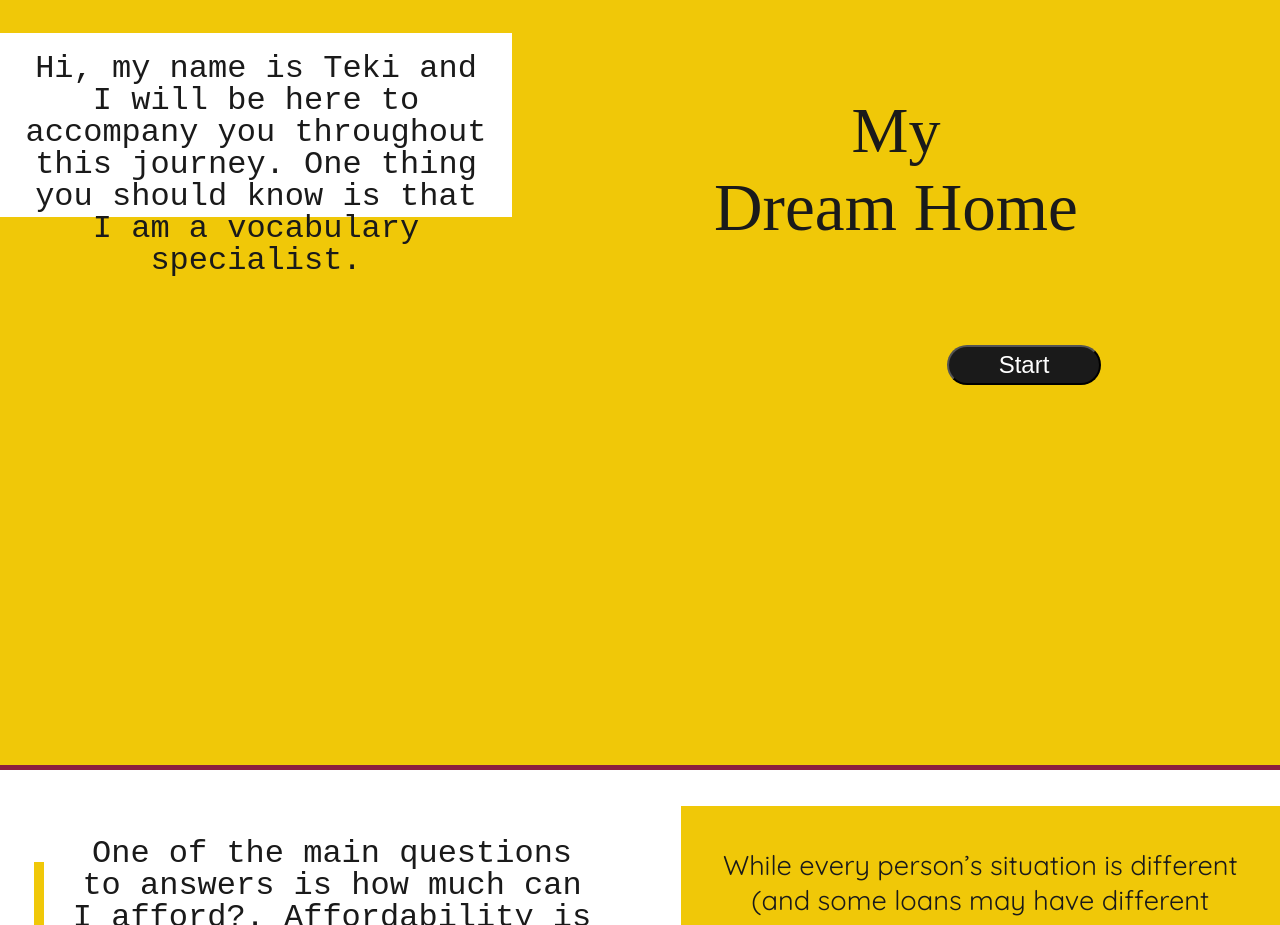
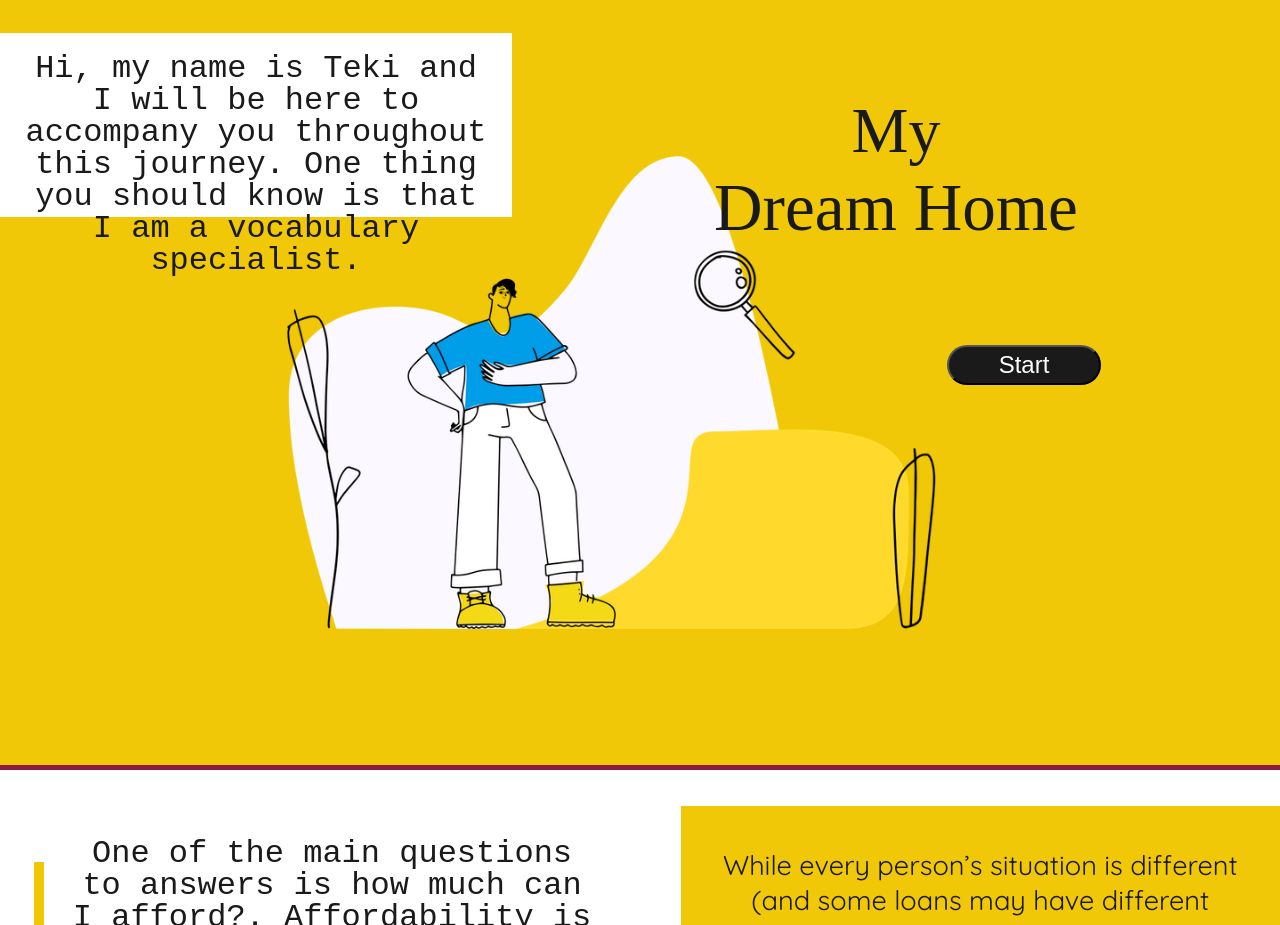
Before and after one commit to Dream-Home-PEABOT/DreamHome_FEE, a React (Create React App) app: page / in a window 1280 px wide. Shown: the part 960-1885 px from the top of the page. Built offline with nearby package versions, Linux system fonts and the light colour scheme; no server answers; a web font is replaced by a local one.

Commit message:
Bring elemets back to jurney compoenent

```diff
--- a/src/components/Journey/Journey.tsx
+++ b/src/components/Journey/Journey.tsx
@@ -25,7 +25,9 @@ const Journey:React.FC = () => {
           </div>
         </div>
 
-        <div className='img-box'></div>
+        <div className='img-box'>
+          <img src={bkg_img} alt="" className='journey-img'/>
+        </div>
 
         <div className="btn-container">
           <button className="btn">Start</button>
```
